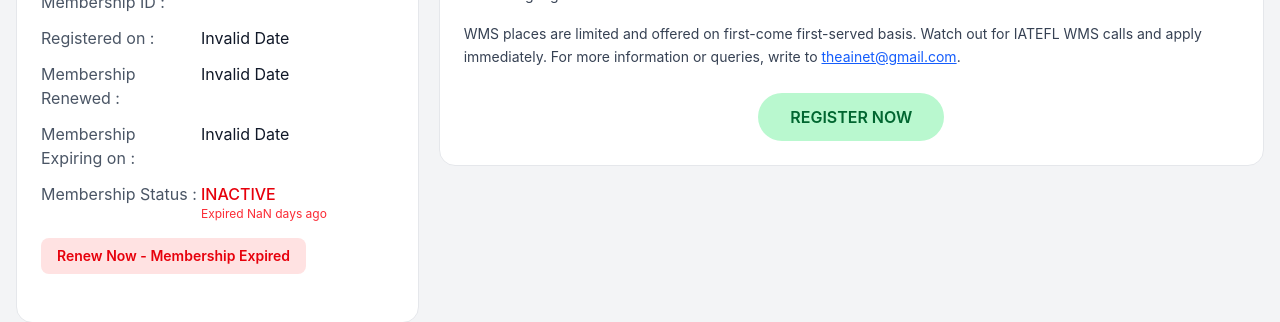
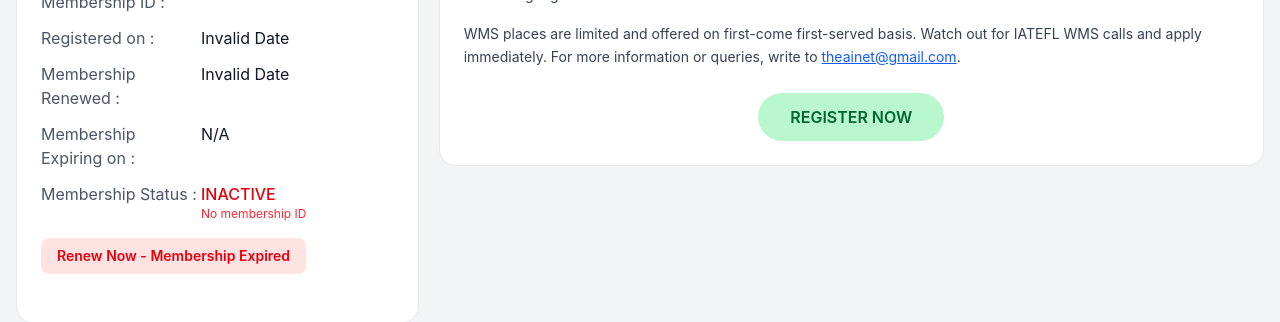
Before and after one commit to yadavswapnil25/AINET2-Web, a React (Vite) app: page /profile in a window 1280 px wide. Shown: the part 880-1202 px from the top of the page. Built offline with nearby package versions, Linux system fonts and the light colour scheme; no server answers; sample sign-in values are in the browser's storage.

Commit message:
fixed status

```diff
--- a/src/Pages/Profile.jsx
+++ b/src/Pages/Profile.jsx
@@ -213,31 +213,72 @@ export default function Profile() {
   let renewed = new Date(profile?.updated_at);
   renewed = renewed.toLocaleDateString();
 
-  // Calculate expiry date (1 year from renewed date)
-  const renewedDate = new Date(profile?.updated_at);
-  const expiryDate = new Date(renewedDate);
-  expiryDate.setFullYear(renewedDate.getFullYear() + 1);
+  // Calculate membership status using the same logic as Portal
+  // Check if member is blocked (status = 0)
+  const isBlocked = profile?.status === 0 || profile?.status === '0' || profile?.status === false;
 
-  const currentDate = new Date();
+  // Check if member has membership ID
+  const hasMembershipId = !!profile?.m_id;
 
-  // Determine membership status based on expiry date
-  const isActive = currentDate <= expiryDate;
-  const expired = expiryDate.toLocaleDateString();
+  // Use member_date if available, otherwise fallback to created_at
+  const memberDate = profile?.member_date ? new Date(profile.member_date) : (profile?.created_at ? new Date(profile.created_at) : null);
 
-  // Calculate days difference
-  const timeDiff = expiryDate.getTime() - currentDate.getTime();
-  const daysDiff = Math.ceil(timeDiff / (1000 * 3600 * 24));
+  // Get addMonths (could be addMonths, add_months, membership_validity_months, or validity_months)
+  const addMonths = profile?.addMonths ?? profile?.add_months ?? profile?.membership_validity_months ?? profile?.validity_months ?? 12;
+
+  // Calculate expiry date: member_date + addMonths (set to last day of expiry month)
+  let expiryDate = null;
+  let isActive = false;
+  let daysDiff = 0;
+
+  if (!isBlocked && hasMembershipId && memberDate && !isNaN(memberDate.getTime())) {
+    // Create expiry date by adding months
+    expiryDate = new Date(memberDate);
+    expiryDate.setMonth(expiryDate.getMonth() + addMonths);
+
+    // Get the last day of the expiry month
+    const lastDayOfMonth = new Date(expiryDate.getFullYear(), expiryDate.getMonth() + 1, 0).getDate();
+
+    // Set to last day of month but keep original time
+    expiryDate.setDate(lastDayOfMonth);
+    expiryDate.setHours(memberDate.getHours(), memberDate.getMinutes(), memberDate.getSeconds());
+
+    // Check if membership is still valid
+    const currentDate = new Date();
+    isActive = currentDate <= expiryDate;
+
+    // Calculate days difference
+    const timeDiff = expiryDate.getTime() - currentDate.getTime();
+    daysDiff = Math.ceil(timeDiff / (1000 * 3600 * 24));
+  }
+
+  const expired = expiryDate ? expiryDate.toLocaleDateString() : 'N/A';
 
   const getStatusMessage = () => {
+    if (isBlocked) {
+      return 'Membership is blocked';
+    }
+    if (!hasMembershipId) {
+      return 'No membership ID';
+    }
+    if (!memberDate) {
+      return 'Invalid membership date';
+    }
     if (isActive) {
       if (daysDiff <= 30) {
         return `Expires in ${daysDiff} days`;
       }
       return `Valid for ${daysDiff} days`;
     } else {
-      return `Expired ${Math.abs(daysDiff)} days ago`;
+      if (expiryDate) {
+        return `Expired ${Math.abs(daysDiff)} days ago`;
+      }
+      return 'Expired';
     }
   };
+
+  // Determine final status for display
+  const finalStatus = isBlocked ? 'BLOCKED' : (!hasMembershipId || !memberDate || !isActive) ? 'INACTIVE' : 'ACTIVE';
 
   const cardRef = useRef();
 
@@ -446,15 +487,26 @@ export default function Profile() {
                     </span>
                     <div className="flex flex-col">
                       <span
-                        className={`${isActive
+                        className={`${finalStatus === 'ACTIVE'
                           ? "text-green-500"
+                          : finalStatus === 'BLOCKED'
+                          ? "text-red-600"
                           : "text-red-600"
                           }  font-medium `}
                       >
-                        {isActive ? "ACTIVE" : "INACTIVE"}
+                        {finalStatus}
                       </span>
+                      {expiryDate && (
+                        <span className="text-xs text-gray-500">
+                          Expires: {expiryDate.toLocaleDateString('en-US', {
+                            year: 'numeric',
+                            month: 'short',
+                            day: 'numeric'
+                          })}
+                        </span>
+                      )}
                       <span
-                        className={`text-xs ${isActive
+                        className={`text-xs ${finalStatus === 'ACTIVE'
                           ? daysDiff <= 30
                             ? "text-orange-500"
                             : "text-gray-500"
```
